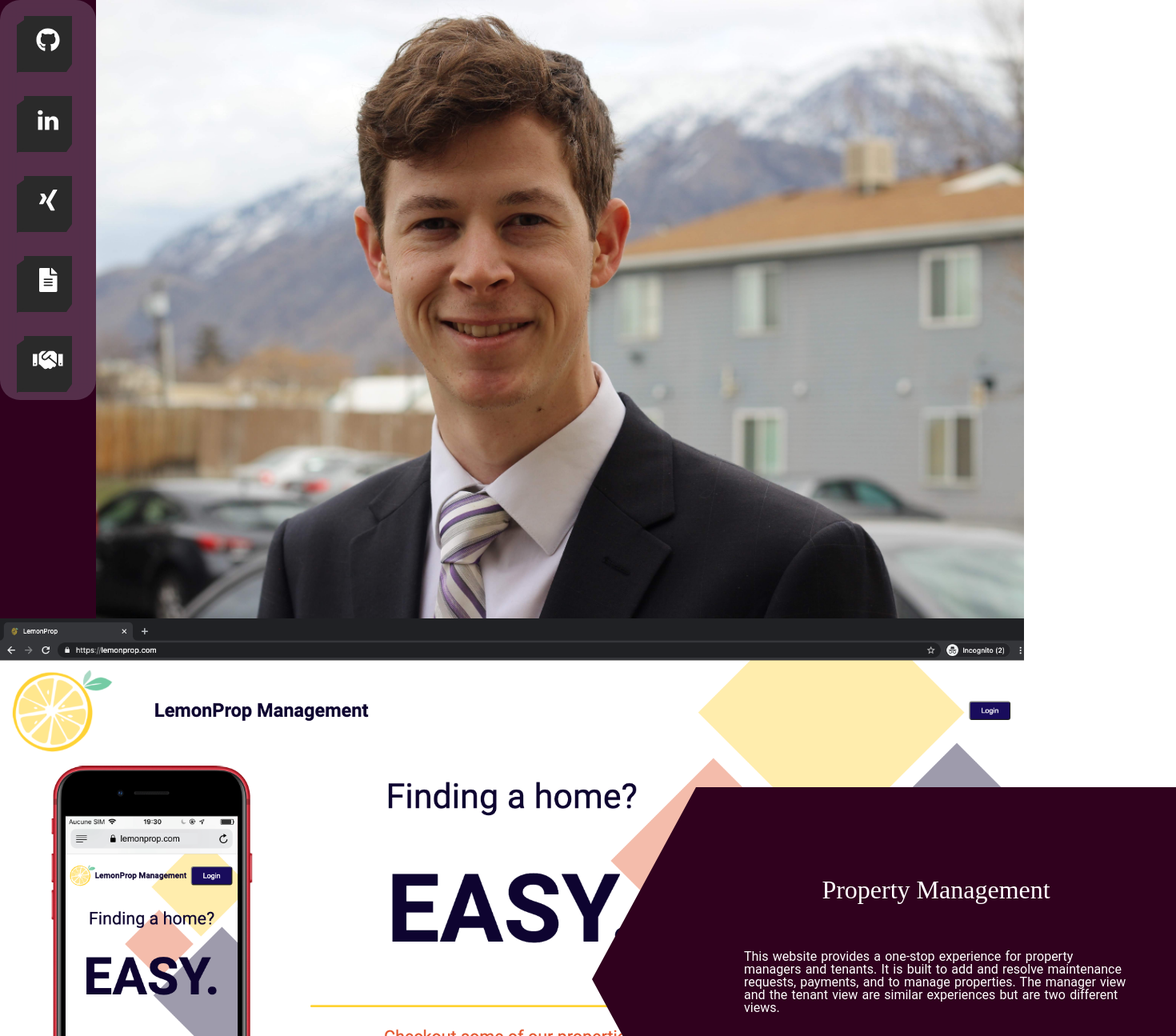
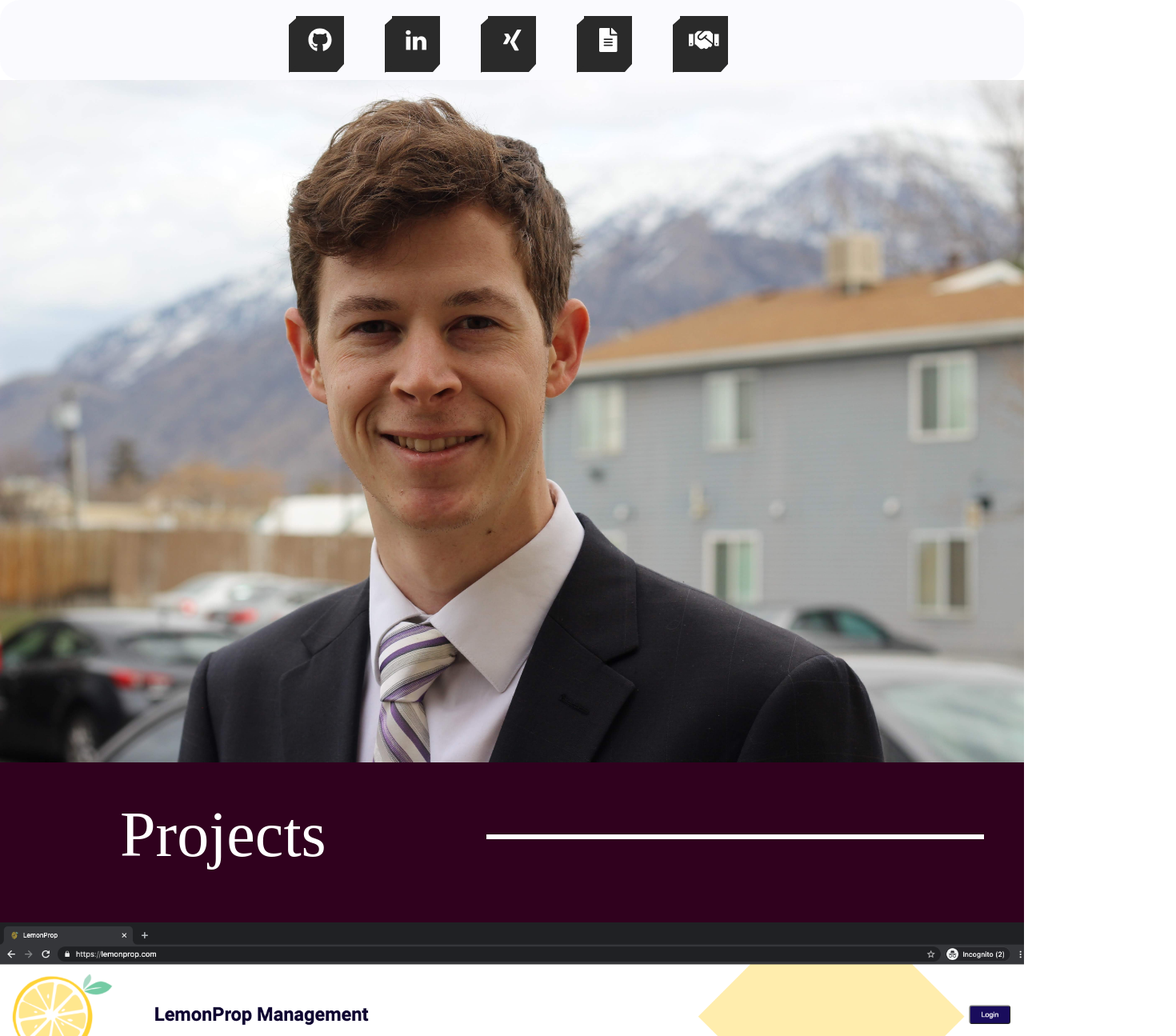
Before and after one commit to MichaelJHTaggart/professional-portfolio, a React (Create React App) app: page / in a window 1280 px wide. Shown: the top 1295 px of the page at 80% size, 1470 px wide, since content can reach past the window. Built offline with nearby package versions, Linux system fonts and the light colour scheme.

Commit message:
added changes to layout

```diff
--- a/src/Components/Body.js
+++ b/src/Components/Body.js
@@ -4,8 +4,11 @@ import hero from "../../src/assets/images/mjht.jpeg"
 import lemon from "../../src/assets/images/lemonprop.png"
 import handle from "../../src/assets/images/handlewhile.png"
 
+import { library } from '@fortawesome/fontawesome-svg-core'
+import { fab, faHtml5, faCss3, faSass, faNodeJs, faReact, faGit } from '@fortawesome/free-brands-svg-icons'
+import { FontAwesomeIcon } from '@fortawesome/react-fontawesome'
 
-
+library.add(fab, faHtml5, faCss3, faSass, faNodeJs, faReact, faGit)
 
 const Body = props => {
   const openNewTab = (url) => {
@@ -40,6 +43,11 @@ const Body = props => {
         </div>
       </section>
 
+      <section className="divider">
+        <h2 className="divider-header">Projects</h2>
+        <div className="border-line"></div>
+      </section>
+
       <section className="section-centering">
         <div className="project-banner-left">
           <h2>Property Management</h2>
@@ -68,6 +76,14 @@ const Body = props => {
         </div>
 
       </section>
+      <section className="divider">
+        <h2 className="divider-header">Skills</h2>
+        <div className="border-line"></div>
+      </section>
+      <section>
+        <FontAwesomeIcon icon={['fab', 'faHtml5']} />
+        <FontAwesomeIcon icon={['fab', 'faCss3']} />
+      </section>
     </div >
   );
 }
--- a/src/scss/_Navigation.scss
+++ b/src/scss/_Navigation.scss
@@ -1,16 +1,20 @@
 @import url('https://stackpath.bootstrapcdn.com/font-awesome/4.7.0/css/font-awesome.min.css');
 
-.bar{
+.sticky {
   display: flex;
-  float: left;
-  align-self: center;
-  justify-content: flex-start;
-  background-blend-mode: initial;
+  float: center;
+  justify-content: center;
+  position: -webkit-sticky; /* Safari */
+  position: sticky;
+  top: 0;
+  z-index: 1111;
+  background-color: rgba(230, 230, 250, 0.205);
+  backdrop-filter: blur(10px);
+  border-radius: 25px;
 }
 ul {
    display: flex;
-   flex-direction: column;
-   align-content: center;
+   flex-direction: row;
    transform: rotate(-25deg) skew(deg);
    transform-style: preserve-3d;
 }
@@ -32,18 +36,18 @@ ul li:before{
   height: 10px;
   background: #2a2a2a;
   transform-origin: top;
-  transform: skewX(-35deg);
+  transform: skewX(-42deg);
 }
 ul li:after{
   content: '';
   position: absolute;
-  top:5px;
+  top: 3px;
   left: -9px;
   width: 9px;
   height: 100%;
   background: #2a2a2a;
   transform-origin: right;
-  transform: skewY(-35deg);
+  transform: skewY(-42deg);
 }
 ul li span{
   position: absolute;
@@ -67,19 +71,19 @@ ul li:hover span {
   box-shadw: -1px 1px 1px rgba(0, 0, 0, .5);
 }
 ul li:hover span:nth-child(5){
-  transform: translate(30px, -30px);
+  transform: translate(15px, -15px);
   opacity: 1;
 }
 ul li:hover span:nth-child(4){
-  transform: translate(30px, -30px);
+  transform: translate(15px, -15px);
   opacity: .8;
 }
 ul li:hover span:nth-child(3){
-  transform: translate(20px, -20px);
+  transform: translate(15px, -15px);
   opacity: .6;
 }
 ul li:hover span:nth-child(2){
-  transform: translate(10px, -10px);
+  transform: translate(15px, -15px);
   opacity: .4;
 }ul li:hover span:nth-child(1){
   transform: translate(0px, 0px);
@@ -95,7 +99,7 @@ ul li:nth-child(3):hover span{
   background: #AFD400 !important;
 }
 ul li:nth-child(4):hover span{
-  background: #FCEB00 !important;
+  background: #ff0000 !important;
 }
 ul li:nth-child(5):hover span{
   background: #006dfc !important;
--- a/src/scss/main.scss
+++ b/src/scss/main.scss
@@ -6,7 +6,7 @@
 $background-color: #30011E;
 $primary-accent-color: #3772ff;
 $secondary-accent-color: #04e762;
-$tertiary-accent-color: #73d0ff;
+$tertiary-accent-color: #006dfc;
 $text-color: #E6E8E6;
 $font-weights: (
  "regular": 400,
@@ -40,6 +40,7 @@ body {
  height: 3vh;
  justify-content: center;
  align-items: center;
+ color: white;
   &:hover {
    background-color: $secondary-accent-color;
   }
@@ -76,7 +77,7 @@ body {
   }
 }
 .project-banner-left{
- display: flex;
+  display: flex;
   flex-direction: column;
   width: 600px;
   height: 480px;
@@ -84,7 +85,7 @@ body {
   position: absolute;
   align-items: center;
   justify-content: center;
-  left: 68vw;
+  right: 0px;
   bottom: 35px;
   transform: perspective(0px) translate3d(0px, 0px, 0px);
   &:after {
@@ -113,12 +114,7 @@ body {
 .component-wrapper {
   background-color: $background-color;
   color: #fff;
-  position: relative;
-  z-index: 2;
-}
 
-.parallax-sections {
-  padding-bottom: 60px;
 }
 
 @media screen and (min-width: 720px){
@@ -167,16 +163,22 @@ body {
   display:flex;
   margin-left: 55px;
 }
-.sticky {
+.divider{
+  margin: 50px;
+  margin-left: 150px;
+  height: 100px;
   display: flex;
-  float: left;
-  align-self: center;
   justify-content: flex-start;
-  position: -webkit-sticky; /* Safari */
-  position: sticky;
-  top: 0;
-  z-index: 1111;
-  background-color: rgba(230, 230, 250, 0.205);
-  backdrop-filter: blur(10px);
-  border-radius: 25px;
 }
+.divider-header{
+  font-size: 5em;
+}
+.border-line{
+  margin-left: 200px;
+  margin-top: 40px;
+  height: .0009px;
+  border-width: 2px;
+  border: solid;
+  color: white;
+  width: 700px;
+}
```
Also changed, not shown: 2 other files (tests, documents, lock files or other folders).
